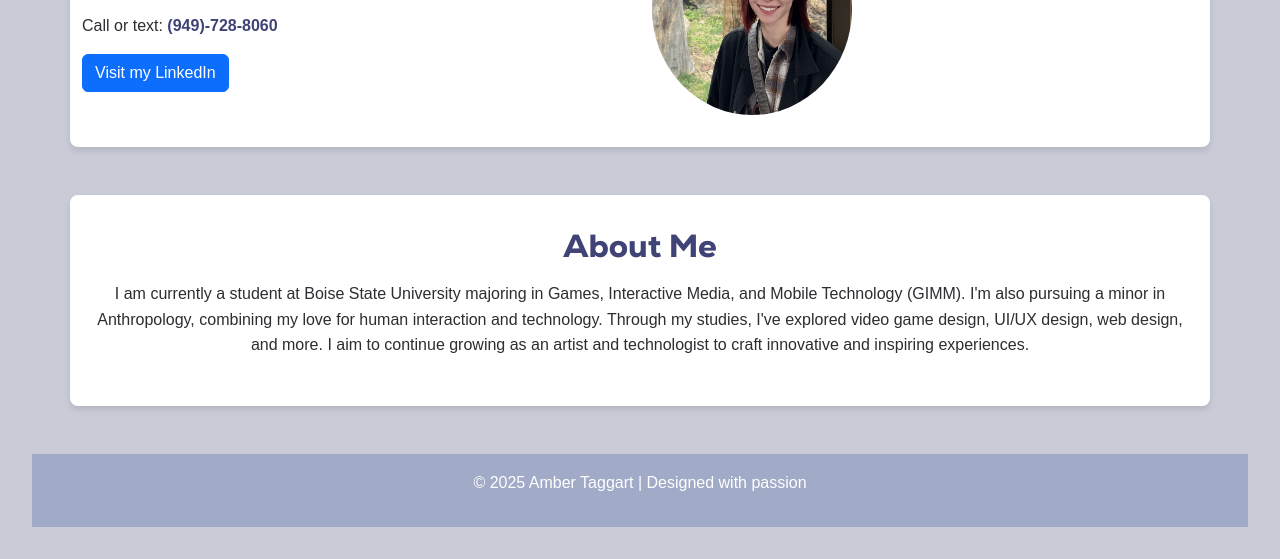
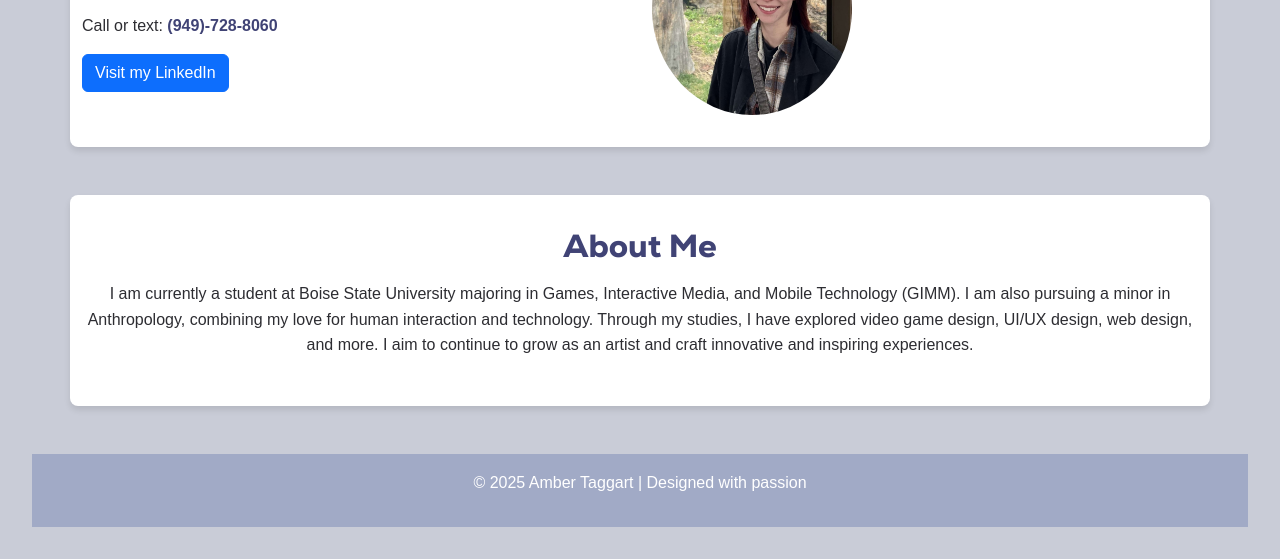
Before and after one commit to ambeartagg/ambeartagg.github.io, a plain HTML site: page index.html in a window 1280 px wide. Shown: the part 495-1054 px from the top of the page. Drawn offline with nearby package versions, Linux system fonts and the light colour scheme.

Commit message:
index update

```diff
--- a/index.html
+++ b/index.html
@@ -72,9 +72,9 @@
                 <h2 style="font-family: 'Nexa'; color: #404375;">About Me</h2>
                 <p class="mt-3">
                     I am currently a student at Boise State University majoring in Games, Interactive Media, and Mobile
-                    Technology (GIMM). I'm also pursuing a minor in Anthropology, combining my love for human interaction
-                    and technology. Through my studies, I've explored video game design, UI/UX design, web design, and more.
-                    I aim to continue growing as an artist and technologist to craft innovative and inspiring experiences.
+                    Technology (GIMM). I am also pursuing a minor in Anthropology, combining my love for human interaction
+                    and technology. Through my studies, I have explored video game design, UI/UX design, web design, and more.
+                    I aim to continue to grow as an artist and craft innovative and inspiring experiences.
                 </p>
             </div>
         </div>
```
